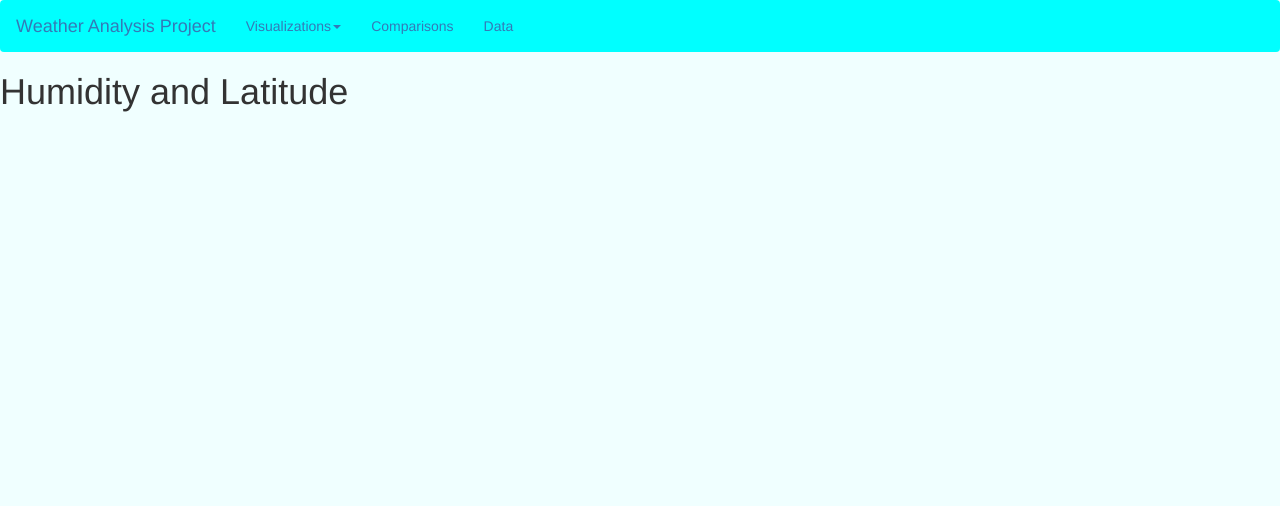
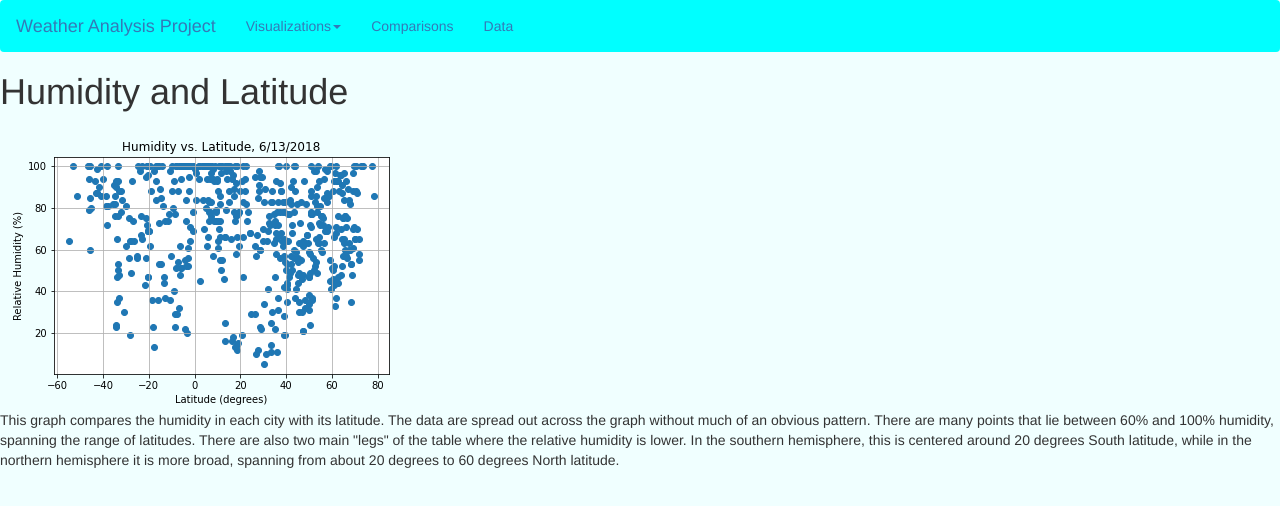
Before and after one commit to SamEspe/web-design-challenge, a plain HTML site: page visualizations/Humidity.html in a window 1280 px wide. Drawn offline with nearby package versions, Linux system fonts and the light colour scheme.

Commit message:
Added content to Humidity page

```diff
--- a/visualizations/Humidity.html
+++ b/visualizations/Humidity.html
@@ -45,11 +45,14 @@
     <h1>Humidity and Latitude</h1>
 
     <!-- Graph Image -->
-
+    <img src="../assets/images/humidity.png" alt="A scatter plot comparing the relative humidity of cities to their latitude.">
     <br/>
     <!-- Graph Discussion -->
     <p>
-
+        This graph compares the humidity in each city with its latitude. The data are spread out across the graph without much of an
+        obvious pattern. There are many points that lie between 60% and 100% humidity, spanning the range of latitudes. There are also two main "legs"
+        of the table where the relative humidity is lower. In the southern hemisphere, this is centered around 20 degrees South latitude,
+        while in the northern hemisphere it is more broad, spanning from about 20 degrees to 60 degrees North latitude.
     </p>
 
     <script src="https://cdn.jsdelivr.net/npm/bootstrap@5.2.0/dist/js/bootstrap.bundle.min.js" integrity="sha384-A3rJD856KowSb7dwlZdYEkO39Gagi7vIsF0jrRAoQmDKKtQBHUuLZ9AsSv4jD4Xa" crossorigin="anonymous"></script>
```
